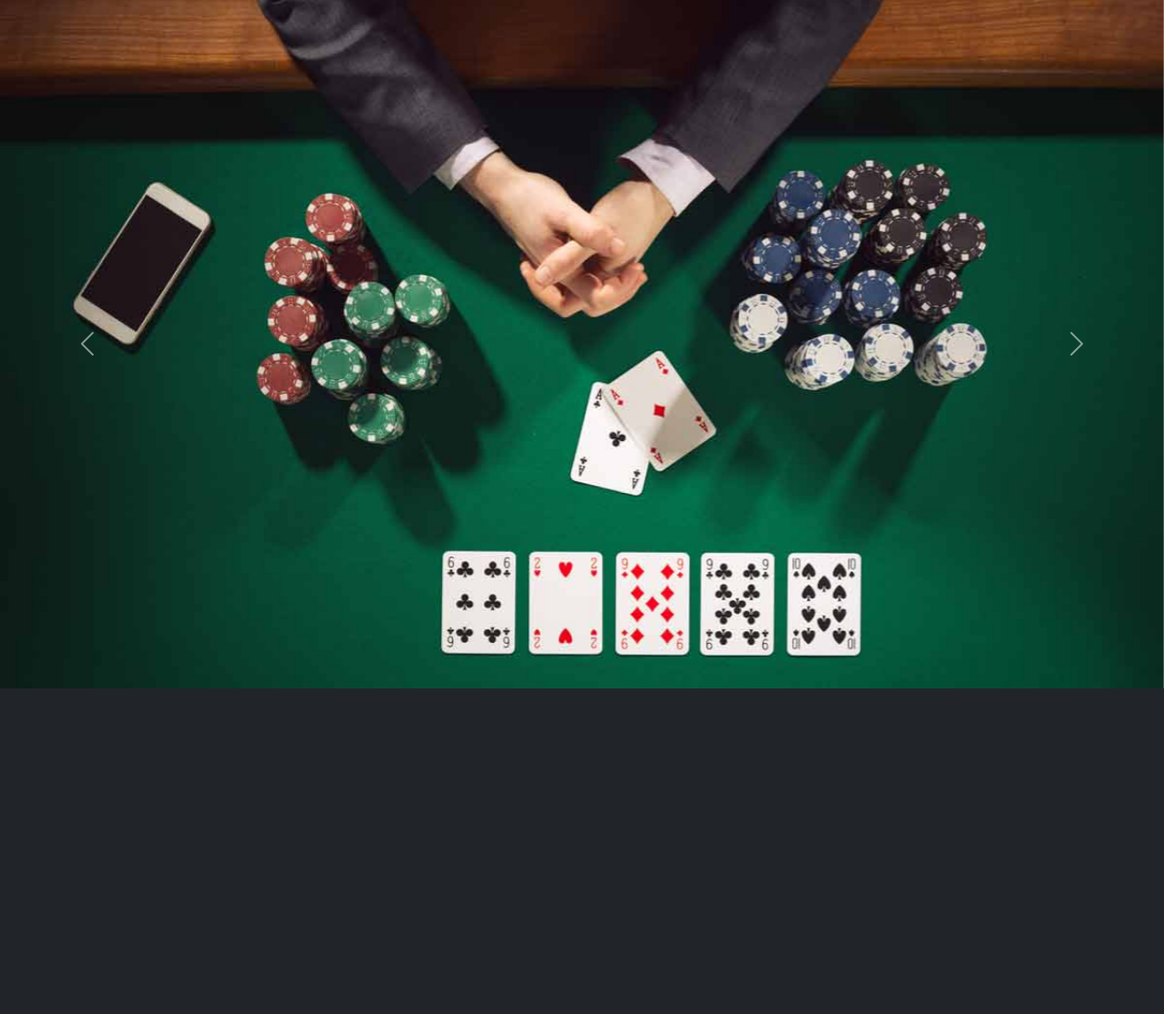
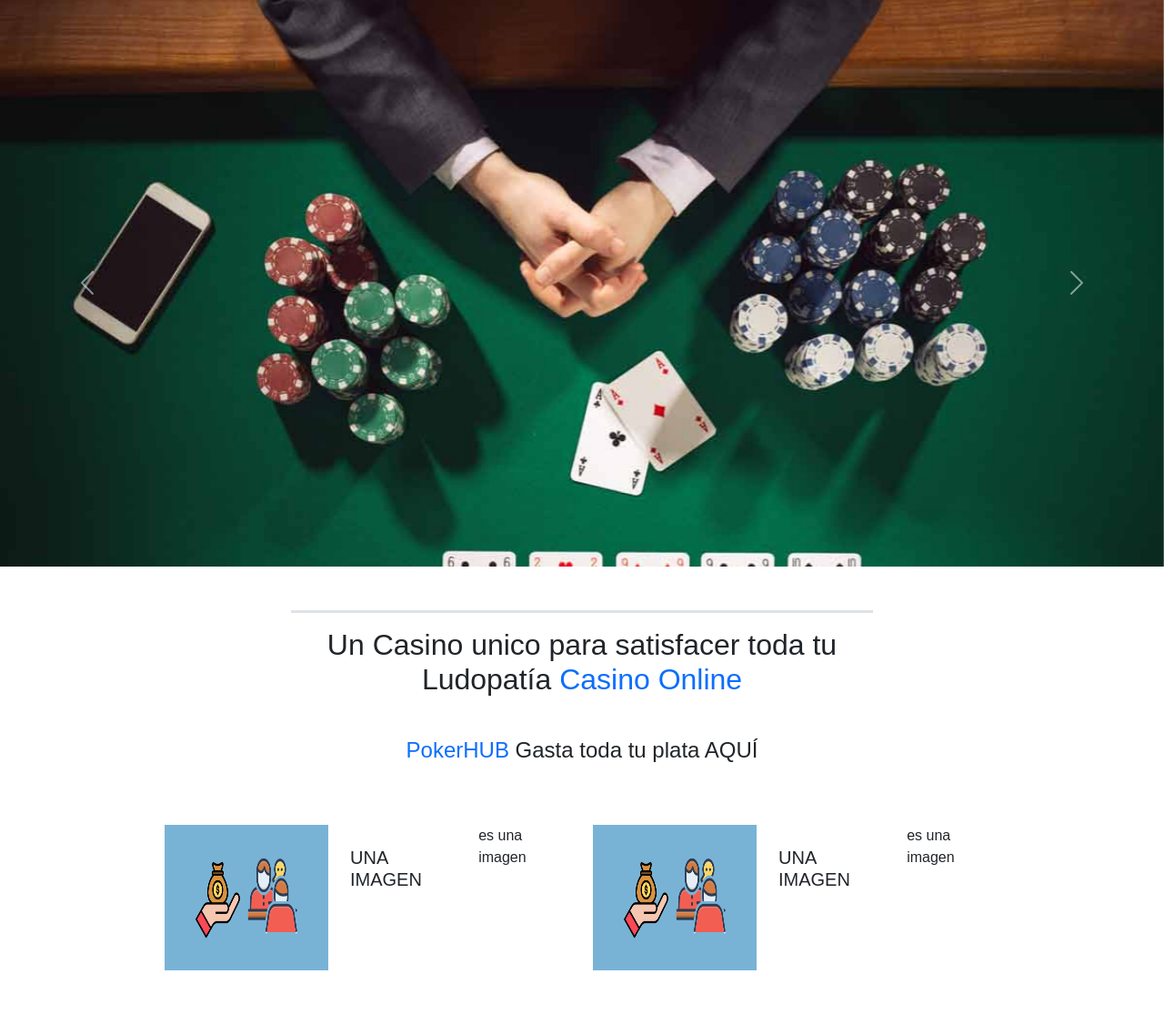
Before and after one commit to Danielfinx/Proyecto_Daniel_CasinoWeb_UneWeb, a PHP site: page / in a window 1280 px wide. Shown: the part 92-1207 px from the top of the page at 91% size. Before the commit the page ends 849 px from the top, so only its background shows below. Run offline with PHP 8.4, Linux system fonts and the light colour scheme.

Commit message:
Ajustes de formato y añadido de secciones

```diff
--- a/css/main.css
+++ b/css/main.css
@@ -15,3 +15,16 @@ body {
     font-weight: bold;
     color: #3f3f3f;
 }
+
+/********SLIDER DE IMAGENES********/
+
+.carousel-inner {
+    max-height: 39rem;
+}
+
+/********Media Queries Pantalla Pequeña********/
+ @media (max-width: 768px) {
+    #intro {
+        width: 90% !important;
+    }
+ }
--- a/includes/header.html
+++ b/includes/header.php
@@ -6,7 +6,7 @@
     <div class="container-fluid">
       <a class="navbar-brand" href="#">
         <span class="text-primary fs-5 fw-bold"> PokerHUB </span>
-    </a>
+      </a>
       <button class="navbar-toggler" type="button" data-bs-toggle="collapse" data-bs-target="#navbarNavAltMarkup" aria-controls="navbarNavAltMarkup" aria-expanded="false" aria-label="Toggle navigation">
         <span class="navbar-toggler-icon"></span>
       </button>
--- /dev/null
+++ b/includes/intro.php
@@ -0,0 +1,4 @@
+<section class="w-50 mx-auto text-center pt-5" id="intro">
+    <h1 class="p-3 fs-2 border-top border-3">Un Casino unico para satisfacer toda tu Ludopatía<span class="text-primary"> Casino Online</span></h1>
+    <p class="pt-3 fs-4"><span class="text-primary">PokerHUB</span> Gasta toda tu plata AQUÍ</p>
+</section>
--- /dev/null
+++ b/includes/servicios.php
@@ -0,0 +1,14 @@
+<section class="container-fluid">
+    <div class="row w-75 mx-auto servicio-fila">
+        <div class="col-lg-6 col-md-12 col-sm-12 d-flex justify-content-start my-5">
+            <img src="img/imagen 2.png" alt="imagen" width="180" height="160">
+            <h3 class="fs-5 mt-4 px-4 pb-1">UNA IMAGEN</h3>
+            <p class="px-4">es una imagen</p>
+        </div>
+        <div class="col-lg-6 col-md-12 col-sm-12 d-flex justify-content-start my-5">
+            <img src="img/imagen 2.png" alt="imagen" width="180" height="160">
+            <h3 class="fs-5 mt-4 px-4 pb-1">UNA IMAGEN</h3>
+            <p class="px-4">es una imagen</p>
+        </div>
+    </div>
+</section>
--- a/index.php
+++ b/index.php
@@ -16,7 +16,7 @@
     <!--==========================================================-->
 
     <?php
-        include ("includes/header.html");
+        include ("includes/header.php");
     ?>
 
     <!--==========================================================-->
@@ -24,7 +24,23 @@
     <!--==========================================================-->
 
     <?php
-        include ("includes/slider.html");
+        include ("includes/slider.php");
+    ?>
+
+    <!--==========================================================-->
+    <!--INTRO-->
+    <!--==========================================================-->
+
+    <?php
+        include ("includes/intro.php");
+    ?>
+
+    <!--==========================================================-->
+    <!--SERVICIOS-->
+    <!--==========================================================-->
+
+    <?php
+        include ("includes/servicios.php");
     ?>
 
     <!-- Option 1: Bootstrap Bundle with Popper -->
```
Also changed, not shown: includes/slider.php (renamed from includes/slider.html).
